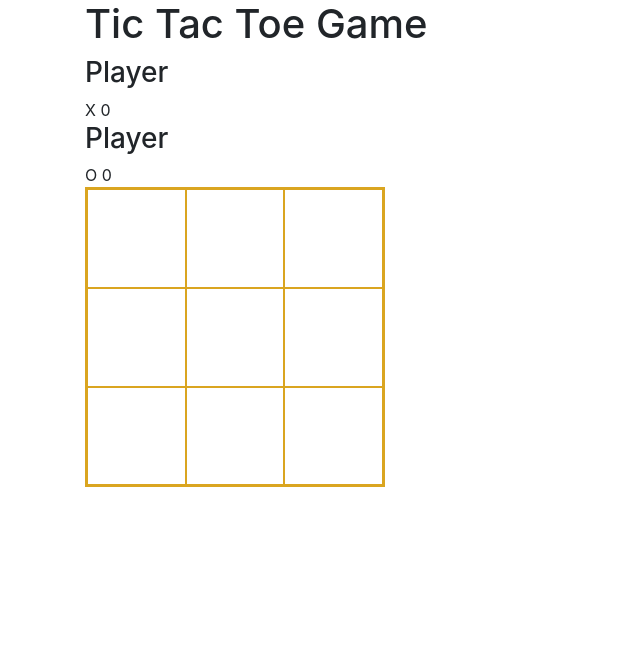
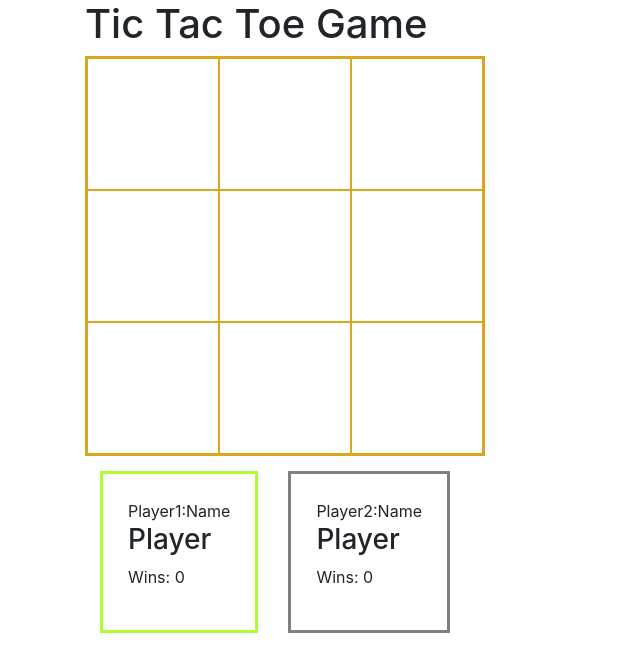
Before and after one commit to dannisonarias/Javascript_Tic_Tac_Toe, a plain HTML site: page index.html in a window 1280 px wide. Both pictures are taken after a click on the button "Start Game". Shown: the whole page, without its empty margins (0-640 px from the left). Drawn offline with nearby package versions, Linux system fonts and the light colour scheme.

Commit message:
update style player info

```diff
--- a/index.html
+++ b/index.html
@@ -31,18 +31,7 @@
           <input type="text" id="player2" placeholder="Player 2">
           <button id="start">Start Game</button>
         </div>
-        <div class="data hidden">
-          <div id="data1">
-            <h3 class="name"></h3>
-            <span class="symbol"></span>
-            <span class="score"></span>
-          </div>
-          <div id="data2">
-            <h3 class="name"></h3>
-            <span class="symbol"></span>
-            <span class="score"></span>
-          </div>
-        </div>
+
       </div>
       <div class="board-wrapper hidden">
         <div class="position row-1" id="0"></div>
@@ -55,7 +44,24 @@
         <div class="position row-3" id="7"></div>
         <div class="position row-3" id="8"></div>
       </div>
-
+      <div class="data hidden">
+        <div class="d-flex playerswrapper">
+          <div id="data1" class="active-player">
+            Player1:Name
+            <h3 class="name"></h3>
+            <p>Wins:
+            <span class="score"></span>
+            </p>
+          </div>
+          <div id="data2" class="inactive-player">
+            Player2:Name
+            <h3 class="name"></h3>
+            <p>Wins:
+              <span class="score"></span>
+              </p>
+          </div>
+        </div>
+      </div>
     </div>
 
   </main>
--- a/javascript/index.js
+++ b/javascript/index.js
@@ -12,6 +12,8 @@ const playerFactory = (playerName, playerSymbol) => {
 }
 
 const display = (() => {
+  const player1Info = document.querySelector("#data1")
+  const player2Info = document.querySelector("#data2")
   const startBtn = document.querySelector('#start');
   const reset_Div = document.querySelector(".reset-game");
   const resetBtn = document.querySelector(".rst-game-button");
@@ -42,11 +44,9 @@ const display = (() => {
     data.classList.remove('hidden');
 
     data1.querySelector('.name').innerText = player1.name;
-    data1.querySelector('.symbol').innerText = player1.symbol;
     data1.querySelector('.score').innerText = player1.wins;
 
     data2.querySelector('.name').innerText = player2.name;
-    data2.querySelector('.symbol').innerText = player2.symbol;
     data2.querySelector('.score').innerText = player2.wins;
   }
 
@@ -62,7 +62,7 @@ const display = (() => {
     cells, board,
     name1, name2,
     displayPlayers, updateWins,
-    startBtn,
+    startBtn,player1Info,player2Info,
     reset_Div, declare_Winner, resetBtn
   }
 
@@ -141,11 +141,18 @@ const Game = (() => {
     } else {
       return
     }
+  changePlayerTurn = () =>{
+    currentPlayer = !currentPlayer;
+    display.player1Info.classList.toggle("active-player")
+    display.player2Info.classList.toggle("active-player")
+    display.player1Info.classList.toggle("inactive-player")
+    display.player2Info.classList.toggle("inactive-player")
+  }
 
     availableSlots--;
     checkForWin(player);
     checkForTie(player)
-    currentPlayer = !currentPlayer;
+    changePlayerTurn()
   }
 
   win = (symbol) => {
--- a/styles/style.css
+++ b/styles/style.css
@@ -8,13 +8,17 @@ main {
     border: solid 1px goldenrod;
 }
 
+.position:not(:empty){
+    cursor: not-allowed;
+}
+
 .board-wrapper {
     display: grid;
     grid-template-rows: 1fr 1fr 1fr;
     grid-template-columns: 1fr 1fr 1fr;
-    height: 300px;
-    width: 300px;
-    font-size: 3.4em;
+    height: 400px;
+    width: 400px;
+    font-size: 4.2em;
     text-align: center;
     border: solid 2px goldenrod;
 }
@@ -45,3 +49,24 @@ main {
     left: 50%;
     transform: translate(-50%);
 }
+
+/* Players information */
+#data1 {
+    margin: 15px;
+    padding: 25px;
+    width:min-content;
+}
+
+#data2 {
+    margin: 15px;
+    padding: 25px;
+    width:min-content;
+}
+
+.inactive-player {
+    border: 3px solid gray;
+}
+
+.active-player{
+    border: 3px solid greenyellow;
+}
```
